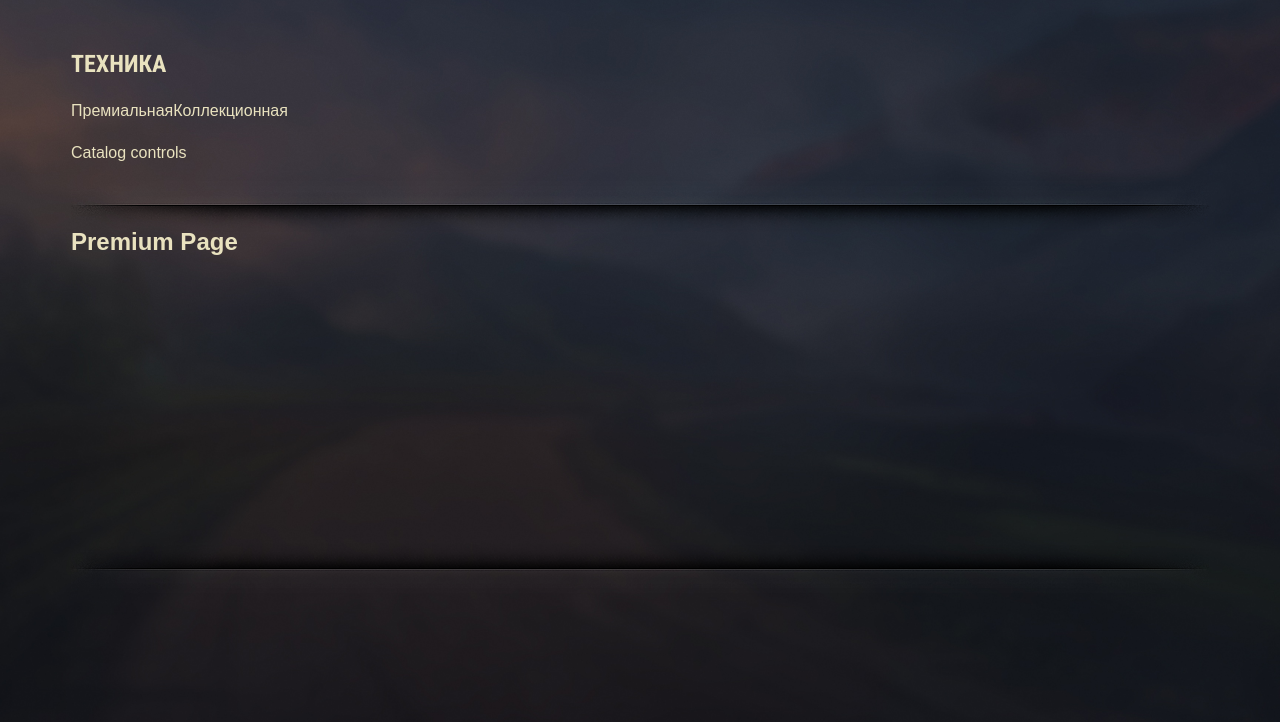
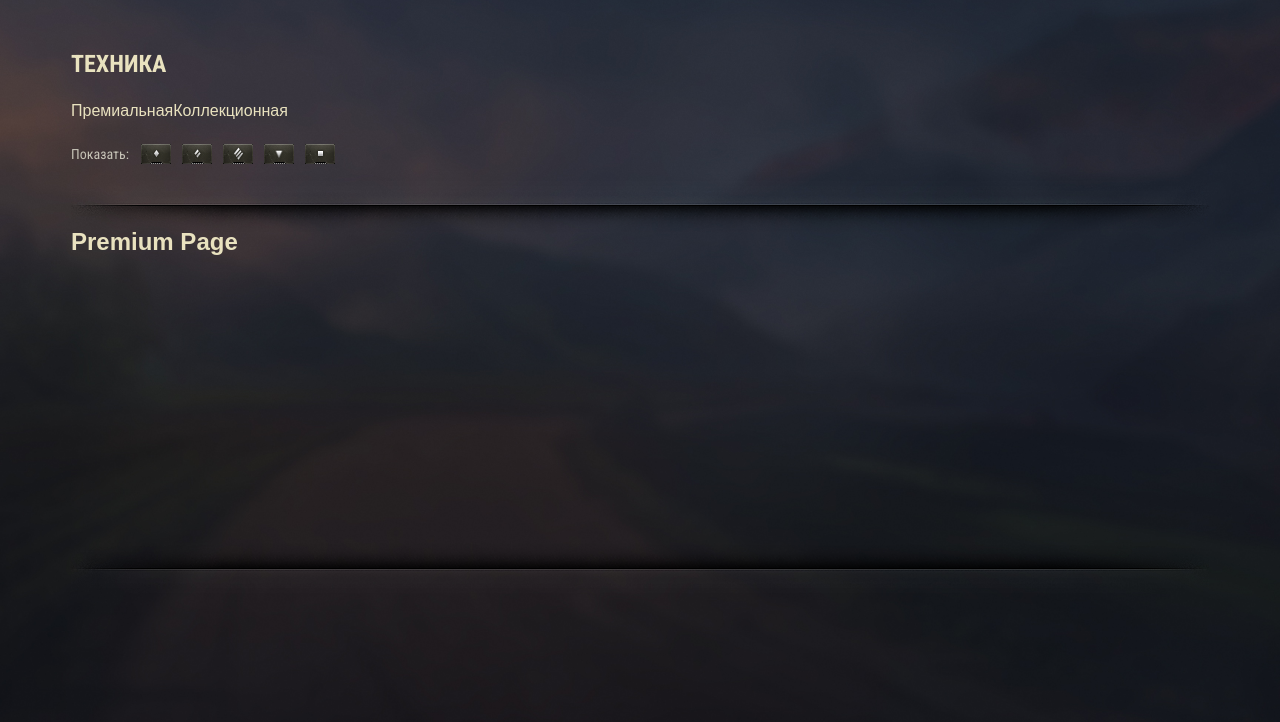
Before and after one commit to kiryl-kireyeu/shop-game-items-spa, a React (Vite) app: page /premium in a window 1280 px wide. Shown: the top 722 px of the page. Built offline with nearby package versions, Linux system fonts and the light colour scheme.

Commit message:
feat: create icon button  and filters toggles button

```diff
--- /dev/null
+++ b/src/features/vehicle-type-filter/model/filter-items.ts
@@ -0,0 +1,35 @@
+import type { VehicleType } from '@/entities/vehicle/model/types';
+
+type VehicleTypeFilterItem = {
+    id: VehicleType;
+    iconSrc: string;
+    label: string;
+};
+
+export const vehicleTypeFilterItems: VehicleTypeFilterItem[] = [
+    {
+        id: 'lightTank',
+        iconSrc: '/icons/lightTank.svg',
+        label: 'Лёгкие танки',
+    },
+    {
+        id: 'mediumTank',
+        iconSrc: '/icons/mediumTank.svg',
+        label: 'Средние танки',
+    },
+    {
+        id: 'heavyTank',
+        iconSrc: '/icons/heavyTank.svg',
+        label: 'Тяжёлые танки',
+    },
+    {
+        id: 'AT-SPG',
+        iconSrc: '/icons/AT-SPG.svg',
+        label: 'ПТ-САУ',
+    },
+    {
+        id: 'SPG',
+        iconSrc: '/icons/SPG.svg',
+        label: 'САУ',
+    },
+];
--- /dev/null
+++ b/src/features/vehicle-type-filter/ui/vehicle-type-filter.module.css
@@ -0,0 +1,21 @@
+.root {
+    display: inline-flex;
+    align-items: center;
+    gap: 12px;
+}
+
+.label {
+    color: var(--color-general-white-orange);
+    font-family: var(--font-family-condensed);
+    font-size: 14px;
+    font-weight: 400;
+    line-height: 18px;
+    font-style: normal;
+    opacity: 0.7;
+}
+
+.list {
+    display: inline-flex;
+    align-items: center;
+    gap: 11px;
+}
--- /dev/null
+++ b/src/features/vehicle-type-filter/ui/vehicle-type-filter.tsx
@@ -0,0 +1,32 @@
+import type { VehicleType } from '@/entities/vehicle/model/types';
+import IconToggleButton from '@/shared/ui/icon-toggle-button/icon-toggle-button';
+
+import { vehicleTypeFilterItems } from '../model/filter-items';
+import styles from './vehicle-type-filter.module.css';
+
+type VehicleTypeFilterProps = {
+    selectedTypes: VehicleType[];
+    onToggle: (type: VehicleType) => void;
+};
+
+const VehicleTypeFilter = ({ selectedTypes, onToggle }: VehicleTypeFilterProps) => {
+    return (
+        <div className={styles.root} role="group" aria-label="Фильтр по типу техники">
+            <span className={styles.label}>Показать:</span>
+
+            <div className={styles.list}>
+                {vehicleTypeFilterItems.map(({ id, iconSrc, label }) => (
+                    <IconToggleButton
+                        active={selectedTypes.includes(id)}
+                        iconSrc={iconSrc}
+                        key={id}
+                        label={label}
+                        onClick={() => onToggle(id)}
+                    />
+                ))}
+            </div>
+        </div>
+    );
+};
+
+export default VehicleTypeFilter;
--- /dev/null
+++ b/src/shared/ui/icon-toggle-button/icon-toggle-button.module.css
@@ -0,0 +1,42 @@
+.root {
+    position: relative;
+    display: inline-flex;
+    align-items: center;
+    justify-content: center;
+    width: 30px;
+    height: 20px;
+    padding: 0;
+    background-image: url("/icons/toggle_off.svg");
+    background-repeat: no-repeat;
+    background-position: center;
+    border: 0;
+    will-change: background;
+}
+
+.rootActive {
+    background-image: url("/icons/toggle_on.svg");
+}
+
+.root:focus-visible {
+    outline: 2px solid var(--color-accent-soft);
+    outline-offset: 2px;
+}
+
+.root:disabled {
+    cursor: default;
+    opacity: 0.5;
+}
+
+.icon {
+    position: relative;
+    width: 16px;
+    height: 16px;
+    object-fit: contain;
+    pointer-events: none;
+}
+
+@media (hover: hover) {
+    .root:hover:not(:disabled) {
+        background-image: url("/icons/toggle_on.svg");
+    }
+}
--- /dev/null
+++ b/src/shared/ui/icon-toggle-button/icon-toggle-button.tsx
@@ -0,0 +1,34 @@
+import type { ButtonHTMLAttributes } from 'react';
+import clsx from 'clsx';
+
+import styles from './icon-toggle-button.module.css';
+
+type IconToggleButtonProps = {
+    label: string;
+    iconSrc: string;
+    active?: boolean;
+} & Omit<ButtonHTMLAttributes<HTMLButtonElement>, 'aria-label' | 'aria-pressed' | 'children'>;
+
+const IconToggleButton = ({
+    iconSrc,
+    label,
+    active = false,
+    className,
+    type = 'button',
+    ...props
+}: IconToggleButtonProps) => {
+    return (
+        <button
+            type={type}
+            title={label}
+            aria-label={label}
+            aria-pressed={active}
+            className={clsx(styles.root, active && styles.rootActive, className)}
+            {...props}
+        >
+            <img alt="icon" aria-hidden="true" className={styles.icon} src={iconSrc} />
+        </button>
+    );
+};
+
+export default IconToggleButton;
--- a/src/shared/ui/page-title/page-title.module.css
+++ b/src/shared/ui/page-title/page-title.module.css
@@ -1,5 +1,6 @@
 .root {
     margin: 0;
+    color: var(--color-general-white-spanish);
     font-family: var(--font-family-condensed);
     font-size: 24px;
     font-weight: 700;
--- a/src/styles/index.css
+++ b/src/styles/index.css
@@ -3,10 +3,10 @@
     --font-family-condensed: "Roboto Condensed", "Arial Narrow", Arial, Helvetica, sans-serif;
     --font-family-accent: var(--font-family-condensed);
 
-    --color-general-white-spanish: #e9e2bf;
+    --color-general-white-spanish: #E9E2BF;
     --color-general-par: #4e4e4e;
     --color-accent-brown: #c49b64;
-    --color-general-white-orange: #ffe566;
+    --color-general-white-orange: #fefeec;
     --color-general-black-real: #000000;
     --color-general-white: #ffffff;
     --color-accent-orange: #ff5500;
--- a/src/widgets/catalog-layout/ui/catalog-layout.tsx
+++ b/src/widgets/catalog-layout/ui/catalog-layout.tsx
@@ -1,17 +1,37 @@
+import { useState } from 'react';
 import { Outlet } from 'react-router';
 
+import type { VehicleType } from '@/entities/vehicle/model/types';
+import VehicleTypeFilter from '@/features/vehicle-type-filter/ui/vehicle-type-filter';
 import PageTitle from '@/shared/ui/page-title/page-title';
 import CatalogNavigation from '@/widgets/catalog-navigation/ui/catalog-navigation';
 
 import styles from './catalog-layout.module.css';
 
 const CatalogLayout = () => {
+    const [selectedVehicleTypes, setSelectedVehicleTypes] = useState<VehicleType[]>([]);
+
+    const handleVehicleTypeToggle = (type: VehicleType) => {
+        setSelectedVehicleTypes((currentTypes) => {
+            if (currentTypes.includes(type)) {
+                return currentTypes.filter((currentType) => currentType !== type);
+            }
+
+            return [...currentTypes, type];
+        });
+    };
+
     return (
         <section className={styles.root}>
             <PageTitle title="Техника" />
             <CatalogNavigation />
 
-            <div className={styles.controls}>Catalog controls</div>
+            <div className={styles.controls}>
+                <VehicleTypeFilter
+                    selectedTypes={selectedVehicleTypes}
+                    onToggle={handleVehicleTypeToggle}
+                />
+            </div>
 
             <div className={styles.results}>
                 <div className={styles.resultsContent}>
```
